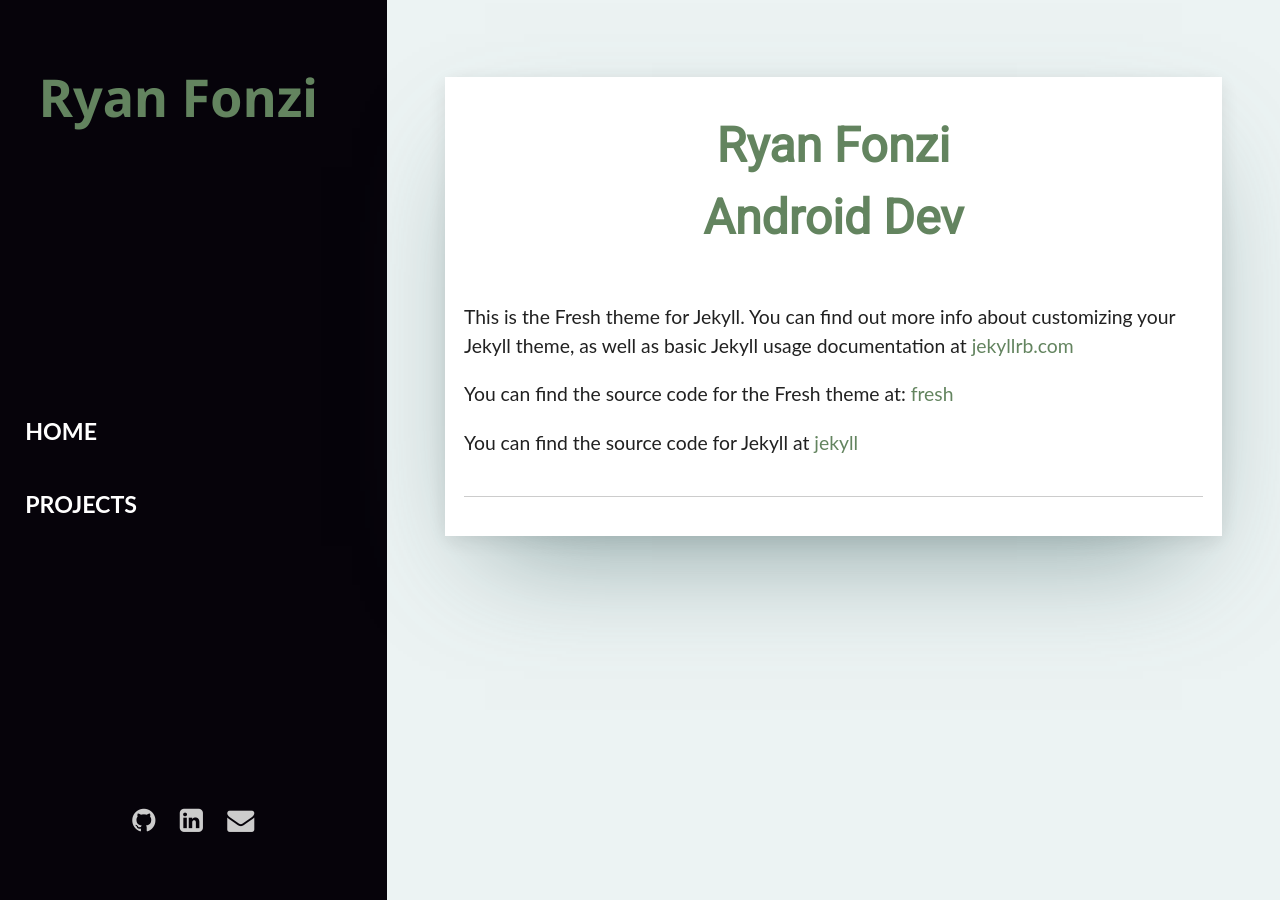
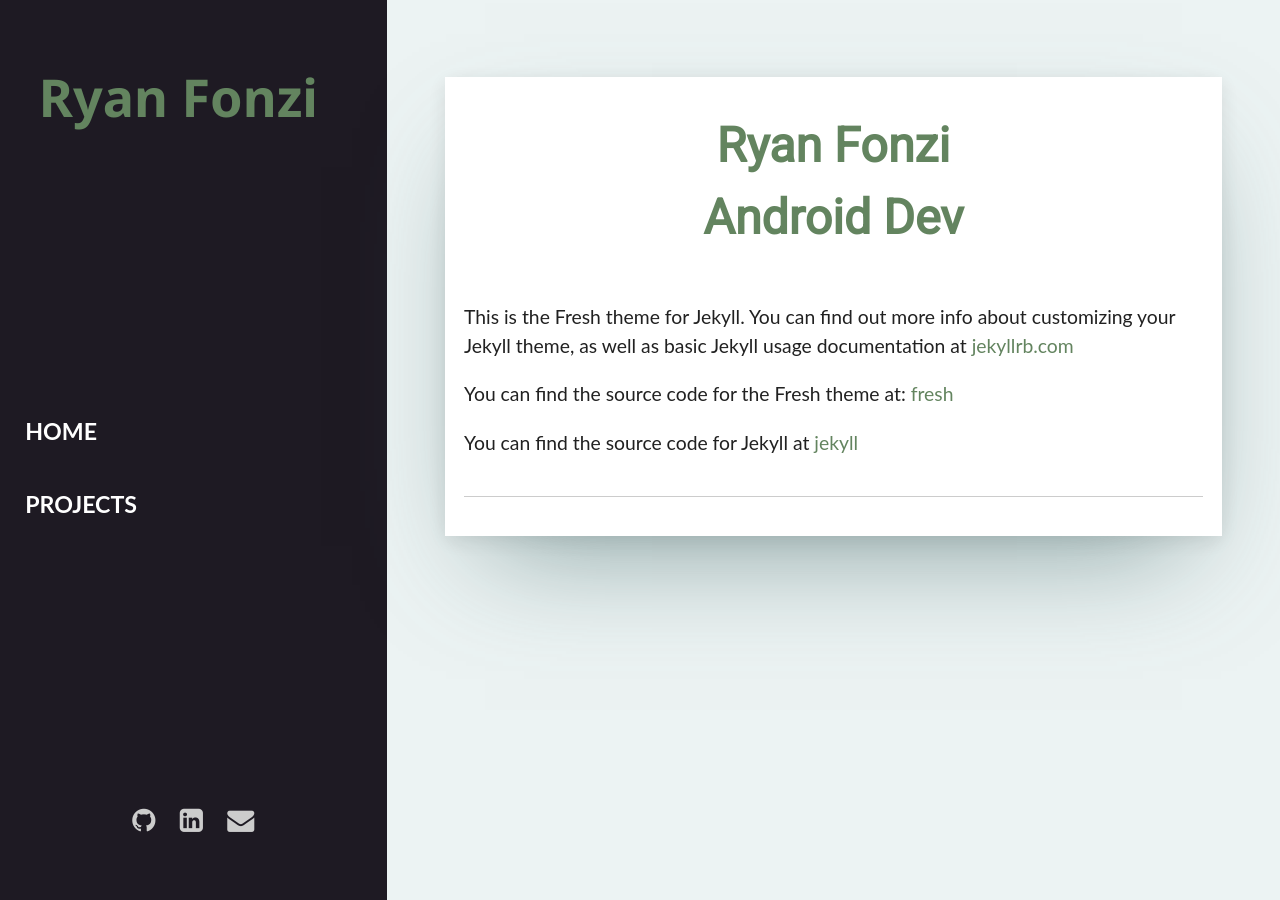
Before and after one commit to RFonzi/rfonzi.github.io, a Jekyll site: the page built from index.html, in a window 1280 px wide. Built offline with Jekyll 4.4.1, drawn with Linux system fonts in a browser that asks for light colours; some web fonts are replaced.

Commit message:
Change sidebar color

```diff
--- a/assets/css/main.css
+++ b/assets/css/main.css
@@ -792,7 +792,7 @@ pre code {
 }
 
 .sidebar {
-  background-color: #06030a;
+  background-color: #1e1a23;
   position: fixed;
   top: 0;
   left: 0;
```
